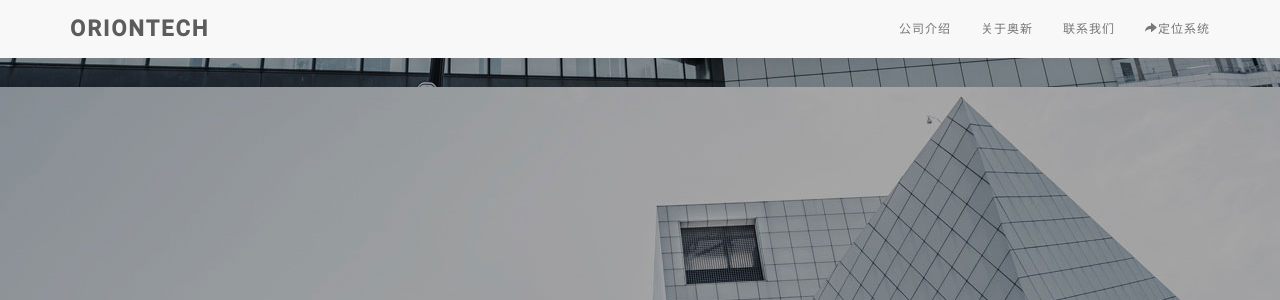
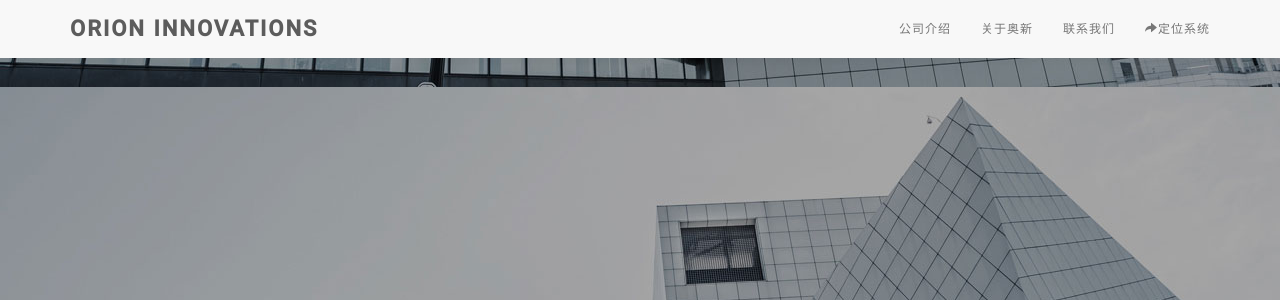
Before and after one commit to OrionInnov/orion-frontend, a Python web app: template templates/home.html in a window 1280 px wide. Shown: the top 300 px of the page. Run offline with Jinja, Linux system fonts and the light colour scheme; the template is opened without the code that fills it, so the values that code supplies are empty.

Commit message:
More minor changes.

```diff
--- a/templates/about.html
+++ b/templates/about.html
@@ -2,7 +2,7 @@
 <html lang="en">
 <head>
 	<meta charset="utf-8">
-	<title>室内定位系统</title>
+	<title>Orion Innovations</title>
 	<meta http-equiv="X-UA-Compatible" content="IE=Edge">
 	<meta name="viewport" content="width=device-width, initial-scale=1">
 	<meta name="keywords" content="">
--- a/templates/home.html
+++ b/templates/home.html
@@ -2,7 +2,7 @@
 <html lang="en">
 <head>
   <meta charset="utf-8">
-  <title>室内定位系统</title>
+  <title>Orion Innovations</title>
   <meta http-equiv="X-UA-Compatible" content="IE=Edge">
   <meta name="viewport" content="width=device-width, initial-scale=1">
   <meta name="keywords" content="">
@@ -32,7 +32,7 @@
         <span class="icon icon-bar"></span>
         <span class="icon icon-bar"></span>
       </button>
-      <a class="navbar-brand">ORIONTECH</a>
+      <a class="navbar-brand">ORION INNOVATIONS</a>
     </div>
     <div class="collapse navbar-collapse">
       <ul class="nav navbar-nav navbar-right">
@@ -157,7 +157,7 @@
   <div class="container">
     <div class="row">
       <div class="col-md-12 col-sm-12">
-        <h3>ORIONTECH</h3>
+        <h3>ORION INNOVATIONS</h3>
         <p>© 2018  浙江奥新智能科技(金华)有限公司 版权所有</p>
       </div>
     </div>
--- a/templates/index.html
+++ b/templates/index.html
@@ -305,7 +305,7 @@
       <div class="container">
         <div class="row">
           <div class="col-md-12 col-sm-12">
-            <h3>Orion Innovations</h3>
+            <h3>ORION INNOVATIONS</h3>
             <p>© 2018 浙江奥新智能科技(金华)有限公司 版权所有</p>
           </div>
         </div>
--- a/templates/product.html
+++ b/templates/product.html
@@ -2,7 +2,7 @@
 <html lang="en">
 <head>
 	<meta charset="utf-8">
-	<title>室内定位系统</title>
+	<title>Orion Innovations</title>
 	<meta http-equiv="X-UA-Compatible" content="IE=Edge">
 	<meta name="viewport" content="width=device-width, initial-scale=1">
 	<meta name="keywords" content="">
```
